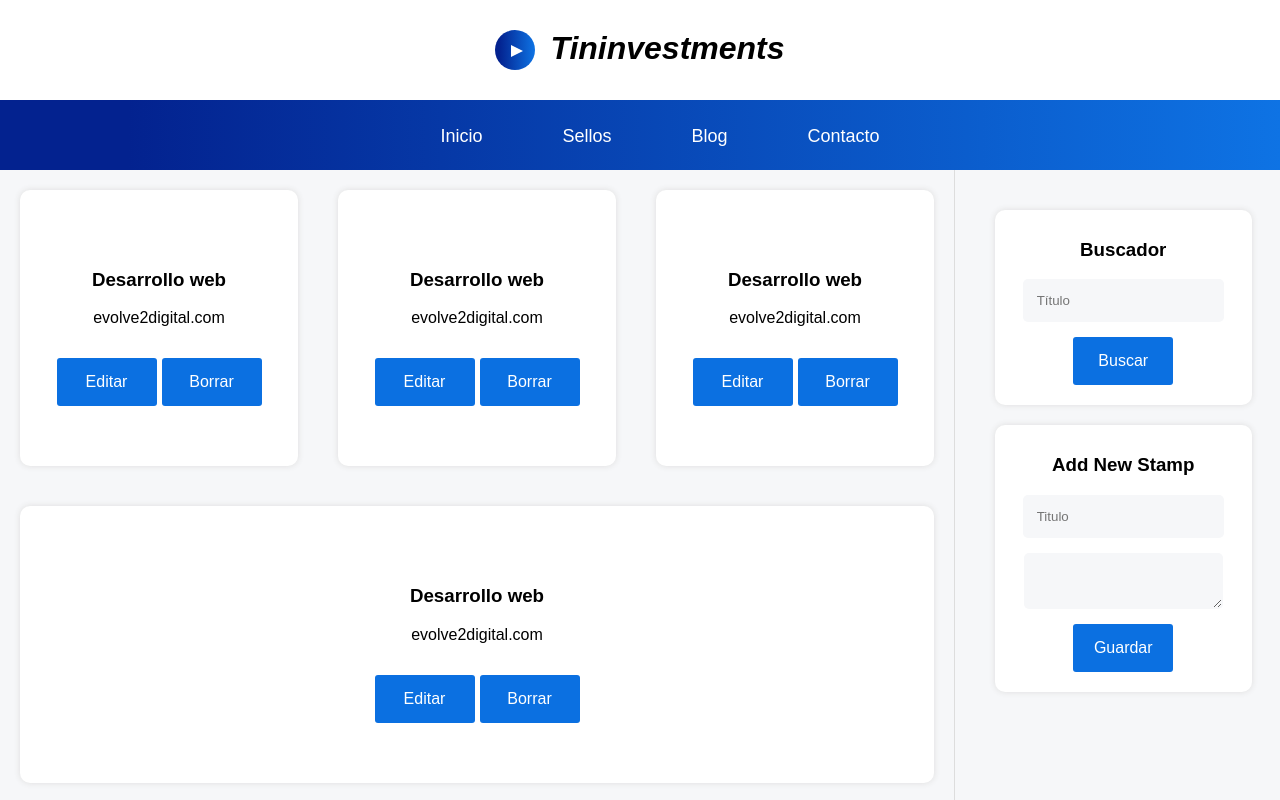
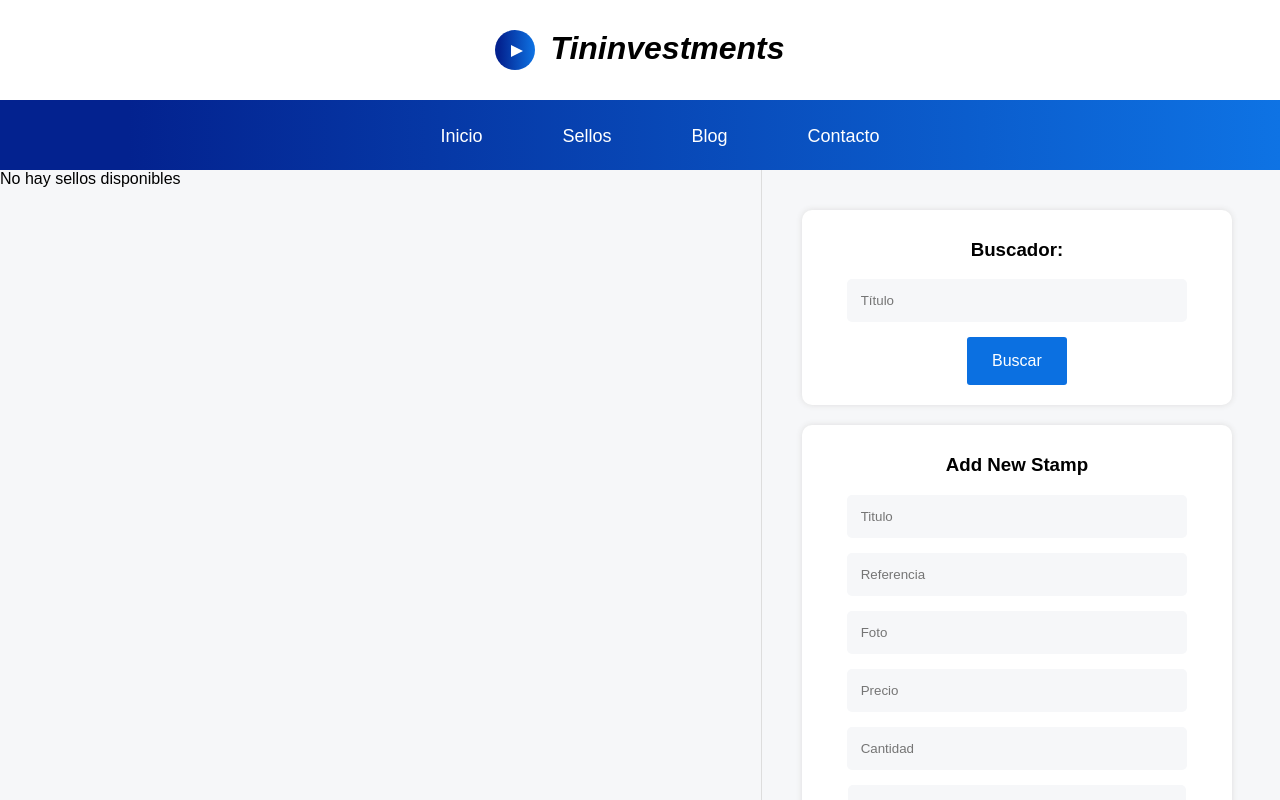
Before and after one commit to albercv/tininvestment-react, a React (Create React App) app: page / in a window 1280 px wide. Shown: the top 800 px of the page. Built offline with nearby package versions, Linux system fonts and the light colour scheme.

Commit message:
app working.
Single page.
Uses localstorage data instead of database.
Not linked with backend.

```diff
--- a/src/App.js
+++ b/src/App.js
@@ -1,8 +1,12 @@
+import { useState } from "react";
 import Creator from "./component/Creator";
 import List from "./component/List";
 import Search from "./component/Search";
 
 function App() {
+
+  const [stampsState, setStampsState] = useState([])
+
   return (
     <div className="layout">
     {/*Cabecera*/}
@@ -26,13 +30,13 @@ function App() {
 
     {/*Contenido principal*/}
     <section id="content" className="content">
-      <List/>
+      <List stampsState={stampsState} setStampsState={setStampsState}/>
     </section>
 
     {/*Barra lateral*/}
     <aside className="lateral">
-       <Search/>
-        <Creator/>
+       <Search stampsState={stampsState} setStampsState={setStampsState}/>
+        <Creator setStampsState={setStampsState}/>
     </aside>
 
     {/*Pie de página*/}
--- a/src/component/Creator.js
+++ b/src/component/Creator.js
@@ -1,18 +1,82 @@
-import React from 'react'
+import React, { useState } from 'react'
+import { SaveInStorage } from '../service/SaveInStorage'
 
-const Creator = () => {
+const Creator = ({ setStampsState }) => {
 
-    const title = "Add New Stamp"
+    const componentTitle = "Add New Stamp"
+    const [stampState, setStampState] = useState({})
+
+    const getFormData = e => {
+        e.preventDefault();
+        console.log("Formulario enviado");
+        let target = e.target;
+        let title = target.title.value;
+        let ref = target.ref.value;
+        let image = target.image.value;
+        let price = target.price.value;
+        let quantity = target.quantity.value;
+        let description = target.description.value;
+
+        let stamp = {
+            id: new Date().getTime(),
+            title,
+            ref,
+            image,
+            price,
+            quantity,
+            description
+        };
+
+        //Saving state
+        setStampState(stamp);
+
+        //Saving in shared state
+        setStampsState(stampsState => {
+            return [...stampsState, stamp];
+        });
+
+        //Saving in localstorage
+        SaveInStorage("stamps", stamp);
+
+    }
+
     return (
         <div className="add">
-            <h3 className="title">{title}</h3>
-            <form>
+            <h3 className="title">{componentTitle}</h3>
+            <h3>
+                {stampState.title && stampState.ref && <strong> El sello {stampState.title} ha sido creado con el id {stampState.id} </strong>}
+            </h3>
+            <form onSubmit={getFormData}>
                 <input
                     type="text"
                     id="title"
+                    name="title"
                     placeholder="Titulo" />
+                <input
+                    type="text"
+                    id="ref"
+                    name="ref"
+                    placeholder="Referencia" />
+                <input
+                    type="text"
+                    id="image"
+                    name="image"
+                    placeholder="Foto" />
+
+                <input
+                    type="number"
+                    id="price"
+                    name="price"
+                    placeholder="Precio" />
+                <input
+                    type="number"
+                    id="quantity"
+                    name="quantity"
+                    placeholder="Cantidad" />
                 <textarea
                     id="description"
+                    name="description"
+                    defaulValue="Text here..."
                     placeholder="Descripción"> </textarea>
                 <input
                     type="submit"
--- /dev/null
+++ b/src/component/EditStamp.js
@@ -0,0 +1,73 @@
+import React from 'react'
+
+
+const EditStamp = ({stamp, getStampList, setEditState, setStampsState}) => {
+    const editObject = (e, id) => {
+
+        e.preventDefault();
+
+        let target = e.target;
+
+        console.log(target);
+
+        const storagedStamps  = getStampList();
+        const editIndex = storagedStamps.findIndex(stamp => stamp.id === id);
+
+        let editStamp = {
+            id,
+            title : target.title.value,
+            ref : target.ref.value,
+            image : target.image.value,
+            price : target.price.value,
+            quantity : target.quantity.value,
+            description : target.description.value
+        }
+
+        storagedStamps[editIndex] = editStamp;
+
+        localStorage.setItem("stamps", JSON.stringify(storagedStamps));
+        setStampsState(storagedStamps);
+        setEditState(0);
+
+    }
+
+    return (
+    <div className='edit_form'>
+      <h3 className='title'>Edit form</h3>
+      <form onSubmit={e => editObject(e, stamp.id)} >
+      <input type="text"
+      name="title"
+      className="editedTitle"
+      defaultValue={stamp.title}
+      />
+      <input type="text"
+      name="ref"
+      className="editedRef"
+      defaultValue={stamp.ref}
+      />
+      <input type="text"
+      name="image"
+      className="editedImage"
+      defaultValue={stamp.image}
+      />
+      <input type="number"
+      name="price"
+      className="editedPrice"
+      defaultValue={stamp.price}
+      />
+      <input type="number"
+      name="quantity"
+      className="editedQuantity"
+      defaultValue={stamp.quantity}
+      />
+      <textarea
+      name="description"
+      className='editedDescription'
+      defaultValue={stamp.description} />
+      <input type="submit" className="edit" value="Actualizar" />
+      </form>
+    </div>
+  )
+}
+
+export default EditStamp
--- a/src/component/List.js
+++ b/src/component/List.js
@@ -1,40 +1,52 @@
-import React from 'react'
+import React, { useEffect, useState } from 'react'
+import EditStamp from './EditStamp';
 
-const List = () => {
+
+const List = ({stampsState, setStampsState}) => {
+
+  const [editState, setEditState] = useState(0);
+
+  useEffect(() => {
+    getStampList();
+  }, []);
+
+
+  const getStampList = () => {
+    let localStoragedData = JSON.parse(localStorage.getItem("stamps"))
+
+    localStoragedData === null ? setStampsState([]) : setStampsState(localStoragedData)
+    console.log(localStoragedData);
+
+    return localStoragedData;
+  }
+
+  const deleteStamp = (e, stamp) => {
+    console.log(stamp.id)
+    let localStoragedData = getStampList();
+    let filteredData = localStoragedData.filter(stampItem => stampItem.id !== parseInt(stamp.id));
+
+    setStampsState(filteredData);
+
+    localStorage.setItem("stamps", JSON.stringify(filteredData))
+
+  }
+
   return (
     <>
-      {/*aqui van las peliculas*/}
-      <article className="peli-item">
-        <h3 className="title">Desarrollo web</h3>
-        <p className="description">evolve2digital.com</p>
+    {stampsState.length !== 0 ?
+      stampsState.map(stamp => {
+        return (<article key={stamp.id} className="peli-item">
+          <h3 className="title">{stamp.title}</h3>
+          <p className="description">evolve2digital.com</p>
 
-        <button className="edit">Editar</button>
-        <button className="delete">Borrar</button>
-      </article>
+          <button className="edit" onClick={() => {setEditState(stamp.id)}}>Editar</button>
+          <button onClick={e => deleteStamp(e, stamp)} className="delete">Borrar</button>
+          {editState === stamp.id && (
+            <EditStamp stamp={stamp} getStampList={getStampList} setEditState={setEditState} setStampsState={setStampsState}/>
+          )}
+        </article>)
+      }) : "No hay sellos disponibles"}
 
-      <article className="peli-item">
-        <h3 className="title">Desarrollo web</h3>
-        <p className="description">evolve2digital.com</p>
-
-        <button className="edit">Editar</button>
-        <button className="delete">Borrar</button>
-      </article>
-
-      <article className="peli-item">
-        <h3 className="title">Desarrollo web</h3>
-        <p className="description">evolve2digital.com</p>
-
-        <button className="edit">Editar</button>
-        <button className="delete">Borrar</button>
-      </article>
-
-      <article className="peli-item">
-        <h3 className="title">Desarrollo web</h3>
-        <p className="description">evolve2digital.com</p>
-
-        <button className="edit">Editar</button>
-        <button className="delete">Borrar</button>
-      </article>
     </>
   )
 }
--- a/src/component/Search.js
+++ b/src/component/Search.js
@@ -1,11 +1,40 @@
-import React from 'react'
+import React, { useState } from 'react'
 
-const Search = () => {
+const Search = ({ stampsState, setStampsState }) => {
+
+    const [searching, setSearching] = useState('');
+    const [notFound, setNotFound] = useState(false);
+
+    const searchValues = (e) => {
+        console.log("Search: " + e.target.value);
+        setSearching(e.target.value);
+
+        let filteredStamps = stampsState.filter(stamp => {
+            return stamp.title.toLowerCase().includes(searching.toLowerCase());
+        })
+
+        if (searching.length <= 1 || filteredStamps.length <= 0) {
+            filteredStamps = JSON.parse(localStorage.getItem("stamps"));
+            setNotFound(true);
+        } else {
+            setNotFound(false);
+        }
+        setStampsState(filteredStamps)
+
+    }
+
     return (
-        <div className="search">
-            <h3 className="title">Buscador</h3>
+        <div className="">
+            <h3 className="">Buscador: {searching}</h3>
+            {(notFound && searching.length > 2) && (<h3 className='notFoundError'>Sin resultados</h3>)}
             <form>
-                <input type="text" id="search_field" placeholder="Título" />
+                <input type="text"
+                    id="search_field"
+                    name="mySearch"
+                    autoComplete='off'
+                    defaultValue={searching}
+                    onKeyUp={searchValues}
+                    placeholder="Título" />
                 <button id="search">Buscar</button>
             </form>
         </div>
--- a/src/index.css
+++ b/src/index.css
@@ -168,9 +168,11 @@ input[type="button"]{
 
 .lateral input[type="text"],
 .lateral input[type="text"],
+.lateral input[type="number"],
 .lateral textarea,
 .edit_form input[type="text"],
 .edit_form input[type="text"],
+.edit_form input[type="number"],
 .edit_form textarea
 {
   display: block;
@@ -219,3 +221,7 @@ input[type="button"]{
       width: 80%;
   }
 }
+
+.notFoundError {
+  color: red;
+}
--- /dev/null
+++ b/src/service/SaveInStorage.js
@@ -0,0 +1,15 @@
+export const SaveInStorage = (key, newObject) => {
+    let storagedItems = JSON.parse(localStorage.getItem(key))
+
+    if(Array.isArray(storagedItems)) {
+        storagedItems.push(newObject)
+    } else {
+        storagedItems = [newObject]
+    }
+
+    localStorage.setItem(key, JSON.stringify(storagedItems))
+    console.log("STORAGE ITEM SAVED :")
+    console.log(storagedItems)
+
+    return newObject;
+}
```
Lines whose indentation alone changed are shown as unchanged.
